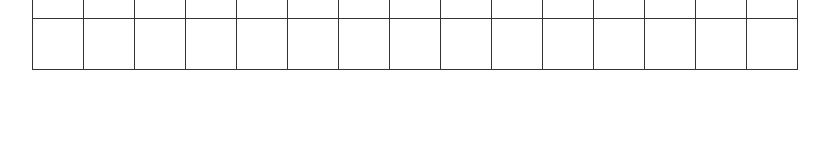
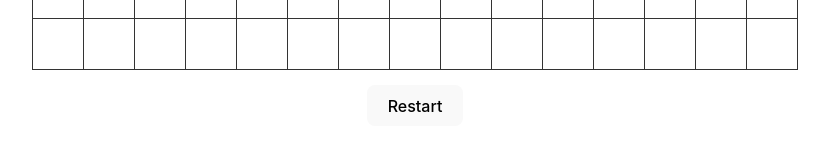
Before and after one commit to JorgeHerreraU/snake-game-react, a React (Vite) app: page / in a window 1280 px wide. Shown: the part 793-944 px from the top of the page, without its empty margins (225-1054 px from the left). Before the commit the page ends 895 px from the top, so only its background shows below. Built offline with nearby package versions, Linux system fonts and the light colour scheme; a web font is replaced by a local one.

Commit message:
restart button and updated readme

```diff
--- a/src/GameBoard.css
+++ b/src/GameBoard.css
@@ -16,3 +16,6 @@
     height: 48px;
     border: 1px solid #333;
 }
+.btn-board {
+    margin: 15px;
+}
--- a/src/GameBoard.tsx
+++ b/src/GameBoard.tsx
@@ -26,7 +26,6 @@ function GameBoard({ size = 15 }) {
   const nextMoves = useRef<Direction[]>([]);
   const requestRef = useRef<number | null>();
   const previousTimeRef = useRef<number | null>();
-
   function setupSnake(): Point[] {
     const newSnake: Point[] = [];
     const row = Math.floor(size / 2);
@@ -113,6 +112,10 @@ function GameBoard({ size = 15 }) {
     },
     [direction, getSquare, size],
   );
+
+  function refreshPage() {
+    window.location.reload();
+  }
 
   function setupGame() {
     const snakeState = setupSnake();
@@ -277,6 +280,15 @@ function GameBoard({ size = 15 }) {
       <table className="game-board">
         <tbody>{renderedGrid}</tbody>
       </table>
+      <div>
+        <button
+          onClick={refreshPage}
+          className="btn-board"
+          disabled={!isGameFinished}
+        >
+          Restart
+        </button>
+      </div>
     </>
   );
 }
```
Also changed, not shown: snake-game.png (added), 1 other file (tests, documents, lock files or other folders).
